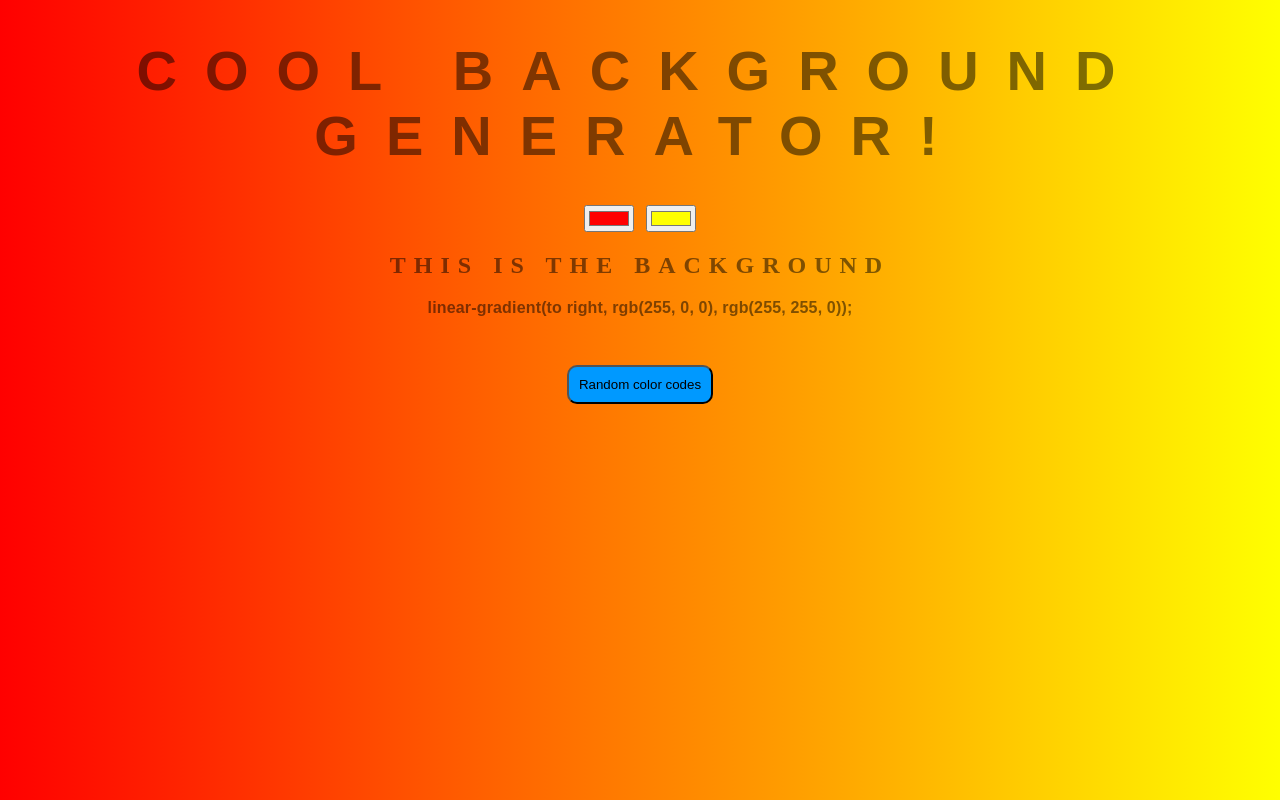
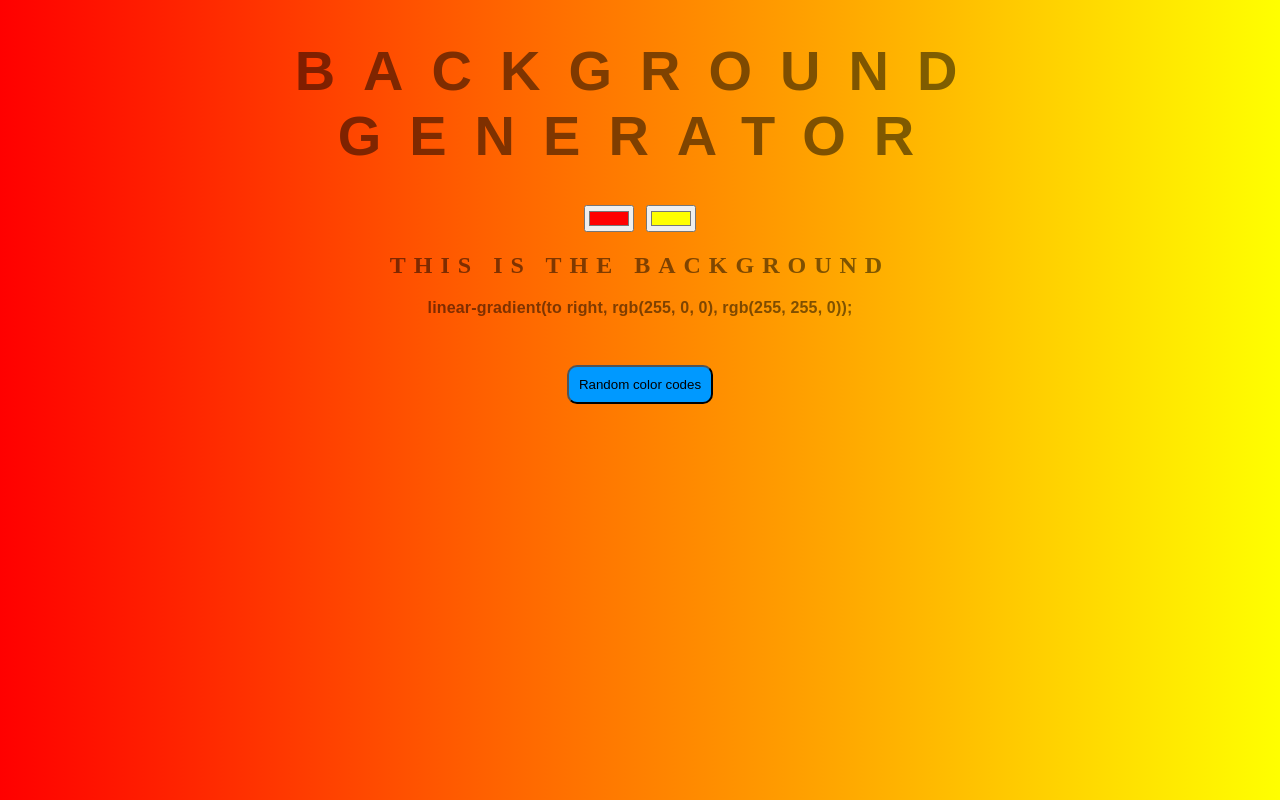
Before and after one commit to satendrachowdhary/background-generator, a plain HTML site: page index.html in a window 1280 px wide. Drawn offline with Linux system fonts and the light colour scheme.

Commit message:
new title

```diff
--- a/index.html
+++ b/index.html
@@ -5,7 +5,7 @@
     <link rel="stylesheet" type="text/css" href="style.css" />
   </head>
   <body id="gradient">
-    <h1>Cool Background Generator!</h1>
+    <h1>Background Generator</h1>
     <input class="color1" type="color" name="color1" value="#ff0000" />
     <input class="color2" type="color" name="color2" value="#ffff00" />
     <h2>This is the Background</h2>
```
